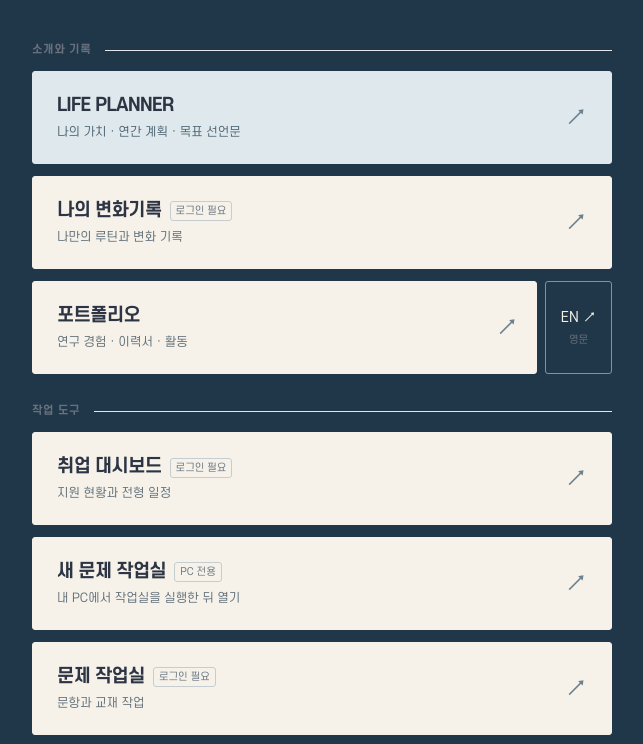
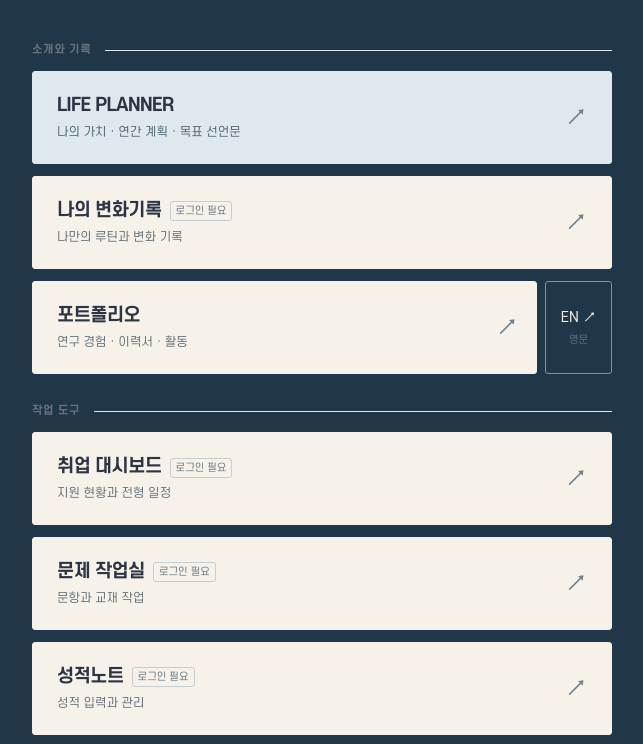
Before and after one commit to lsy7791120110/lsy7791120110.github.io, a plain HTML site: page start/index.html in a window 1280 px wide. Shown: the part 246-990 px from the top of the page, without its empty margins (318-961 px from the left). Drawn offline with Linux system fonts and the light colour scheme.

Commit message:
Remove unreachable local-only studio link

```diff
--- a/start/index.html
+++ b/start/index.html
@@ -67,7 +67,6 @@ a:focus-visible{outline:3px solid #edc8a8;outline-offset:4px}
 <div class="group-heading"><h2 id="tools-heading">작업 도구</h2></div>
 <div class="links">
 <a class="entry" href="https://script.google.com/macros/s/AKfycbwmOgRRCuH9LBKuS1QpLn-hjkMVKrQ6djFbuL2X5Jj9f4YWx1JRgxi1aDfeEWMbzm3d/exec"><span><b>취업 대시보드<span class="badge">로그인 필요</span></b><small>지원 현황과 전형 일정</small></span><span class="arrow" aria-hidden="true">↗</span></a>
-<a class="entry" href="http://127.0.0.1:5173/open-local-workspace"><span><b>새 문제 작업실<span class="badge">PC 전용</span></b><small>내 PC에서 작업실을 실행한 뒤 열기</small></span><span class="arrow" aria-hidden="true">↗</span></a>
 <a class="entry" href="https://sorabbit-question-studio.lsy779112.chatgpt.site/"><span><b>문제 작업실<span class="badge">로그인 필요</span></b><small>문항과 교재 작업</small></span><span class="arrow" aria-hidden="true">↗</span></a>
 <a class="entry" href="https://grades-note.lsy779112.chatgpt.site/"><span><b>성적노트<span class="badge">로그인 필요</span></b><small>성적 입력과 관리</small></span><span class="arrow" aria-hidden="true">↗</span></a>
 </div>
```
